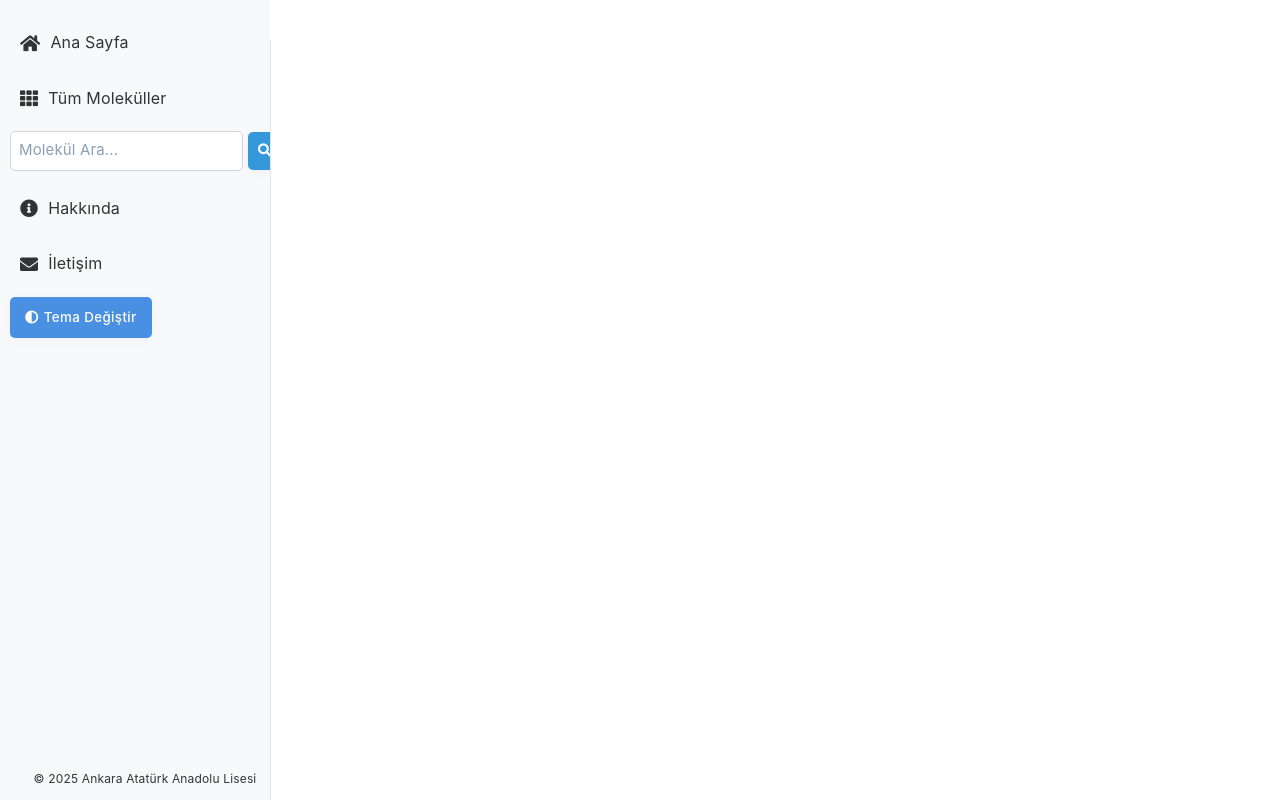
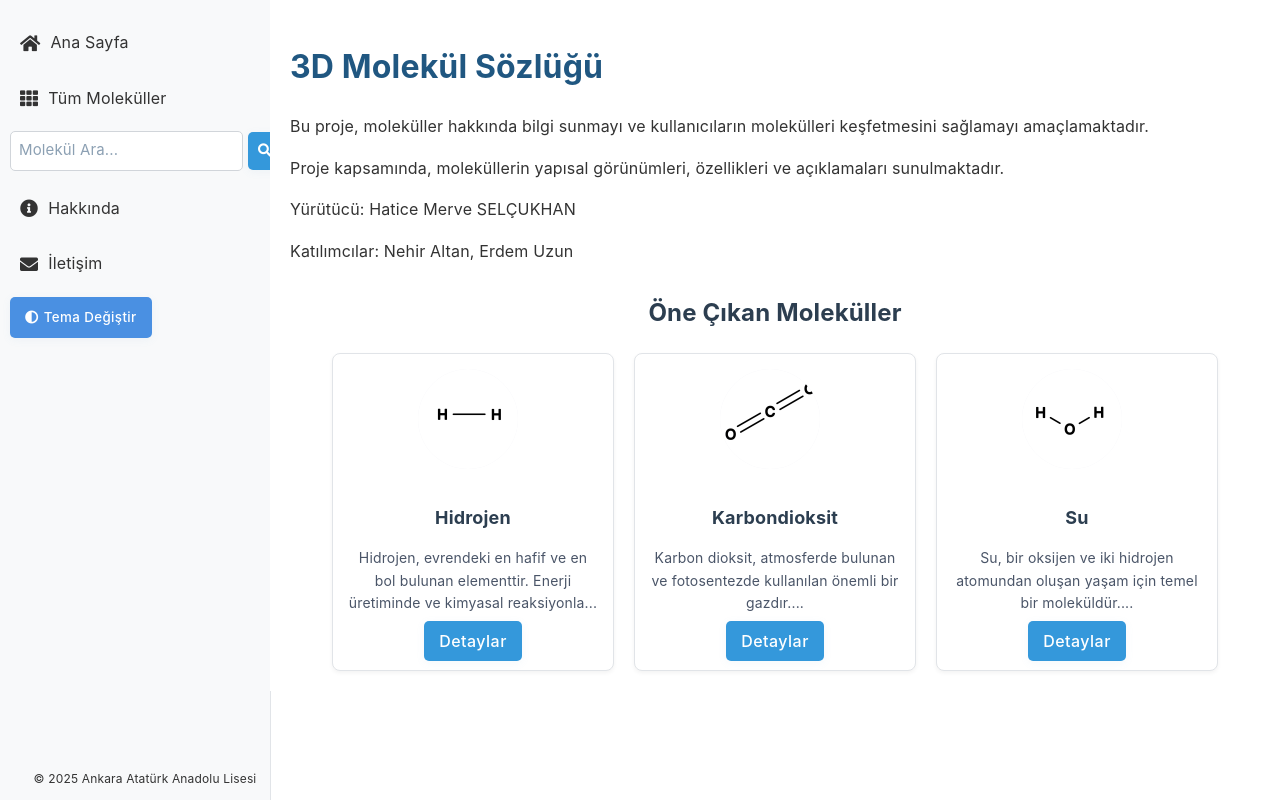
Before and after one commit to User1166/molekuol, a Flask app: page / in a window 1280 px wide. Run offline with Flask 3, Linux system fonts and the light colour scheme.

Commit message:
edit index.hmtl

```diff
--- a/templates/hakkinda.html
+++ b/templates/hakkinda.html
@@ -4,6 +4,10 @@
 
 {% block content %}
 <div class="container">
-    <!-- ...existing code... -->
+    <h1>Hakkında</h1>
+    <p>Bu proje, Ankara Atatürk Anadolu Lisesi tarafından TÜBİTAK 4006-B Projesi kapsamında hazırlanmıştır.</p>
+    <p>Proje, moleküller hakkında bilgi sunmayı ve kullanıcıların molekülleri keşfetmesini sağlamayı amaçlamaktadır.</p>
+    <p>Yürütücü: Hatice Merve SELÇUKHAN</p>
+    <p>Katılımcılar: Nehir Altan, Erdem Uzun</p>
 </div>
 {% endblock %}
--- a/templates/index.html
+++ b/templates/index.html
@@ -4,5 +4,26 @@
 
 {% block content %}
 <div class="container">
+    <h1>3D Molekül Sözlüğü</h1>
+    <p>Bu proje, moleküller hakkında bilgi sunmayı ve kullanıcıların molekülleri keşfetmesini sağlamayı amaçlamaktadır.</p>
+    <p>Proje kapsamında, moleküllerin yapısal görünümleri, özellikleri ve açıklamaları sunulmaktadır.</p>
+    <p>Yürütücü: Hatice Merve SELÇUKHAN</p>
+    <p>Katılımcılar: Nehir Altan, Erdem Uzun</p>
+
+    <div class="highlight-section">
+        <h2>Öne Çıkan Moleküller</h2>
+        <div class="highlight-list">
+            {% for element in tum_molekuller %}
+                {% if element.ad in ["Su", "Karbondioksit", "Hidrojen"] %}
+                <div class="highlight-card">
+                    <img src="{{ element.yapisal_gorunum[0].resim_url }}" alt="{{ element.ad }}" class="small-image">
+                    <h3>{{ element.ad }}</h3>
+                    <p>{{ element.aciklama[:100] }}...</p>
+                    <a href="{{ url_for('molekul_detay', kimyasal_formul=element.kimyasal_formul) }}" class="btn btn-primary">Detaylar</a>
+                </div>
+                {% endif %}
+            {% endfor %}
+        </div>
+    </div>
 </div>
 {% endblock %}
```
Also changed, not shown: templates/iletisim.html (+7 -1 lines).
